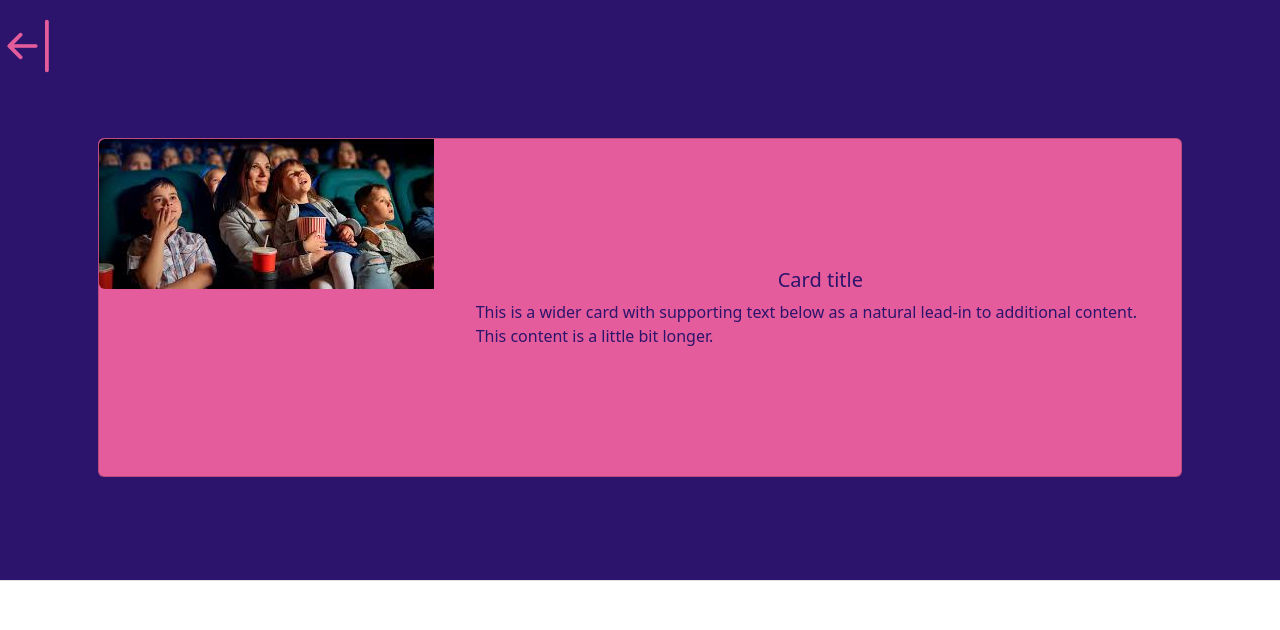
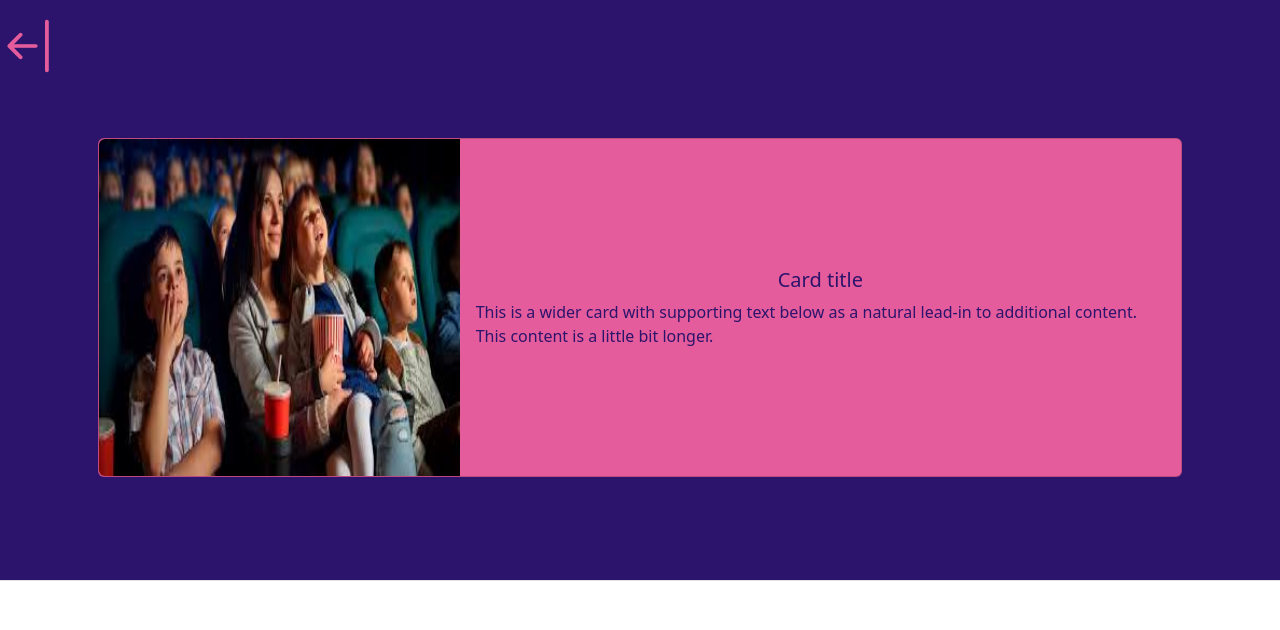
Before and after one commit to yohannavrojo/Amazing-events_Rojo.github.io, a plain HTML site: page pages/details-pastEvents.html in a window 1280 px wide. Shown: the top 630 px of the page. Drawn offline with nearby package versions, Linux system fonts and the light colour scheme.

Commit message:
change styled h

```diff
--- a/pages/details-pastEvents.html
+++ b/pages/details-pastEvents.html
@@ -30,7 +30,7 @@
                 <div class=" description card my-5 d-flex justify-content-center w-100 mx-3  ">
                     <div class="row g-0 h-100">
                         <div class="col-md-4">
-                            <img src="../assets/img/Cinema.jpg" class="img-fluid rounded-start" alt="...">
+                            <img src="../assets/img/Cinema.jpg" class="img-fluid rounded-start h-100" alt="...">
                         </div>
                         <div class="col-md-8">
                             <div class="card-body h-100 d-flex flex-column justify-content-center align-items-center">
```
Also changed, not shown: pages/details-upComing.html (+1 -1 lines).
